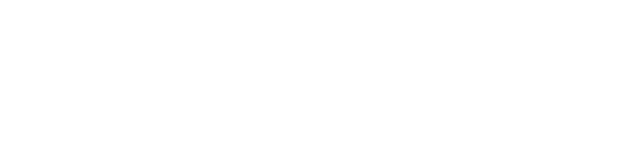
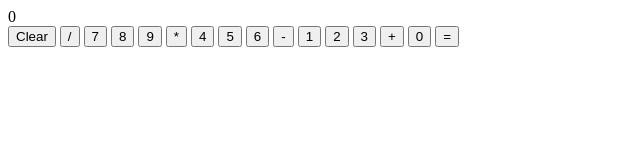
Before and after one commit to beatricehpan/calculator, a plain HTML site: page index.html in a window 1280 px wide. Shown: the whole page, without its empty margins (0-640 px from the left). Drawn offline with Linux system fonts and the light colour scheme.

Commit message:
Add calculator HTML

```diff
--- a/index.html
+++ b/index.html
@@ -5,9 +5,29 @@
     <meta name="viewport" content="width=device-width, initial-scale=1.0">
     <title>Calculator</title>
     <link rel="stylesheet" href="style.css">
+    <script src="script.js" defer></script>
 </head>
 <body>
-
-    <script src="script.js"></script>
+    <div class="calculator">
+        <div class="display">0</div>
+        <div class="buttons">
+            <button class="clear">Clear</button>
+            <button class="operator">/</button>
+            <button class="digit">7</button>
+            <button class="digit">8</button>
+            <button class="digit">9</button>
+            <button class="operator">*</button>
+            <button class="digit">4</button>
+            <button class="digit">5</button>
+            <button class="digit">6</button>
+            <button class="operator">-</button>
+            <button class="digit">1</button>
+            <button class="digit">2</button>
+            <button class="digit">3</button>
+            <button class="operator">+</button>
+            <button class="digit">0</button>
+            <button class="equals">=</button>
+        </div>
+    </div>
 </body>
 </html>
```
